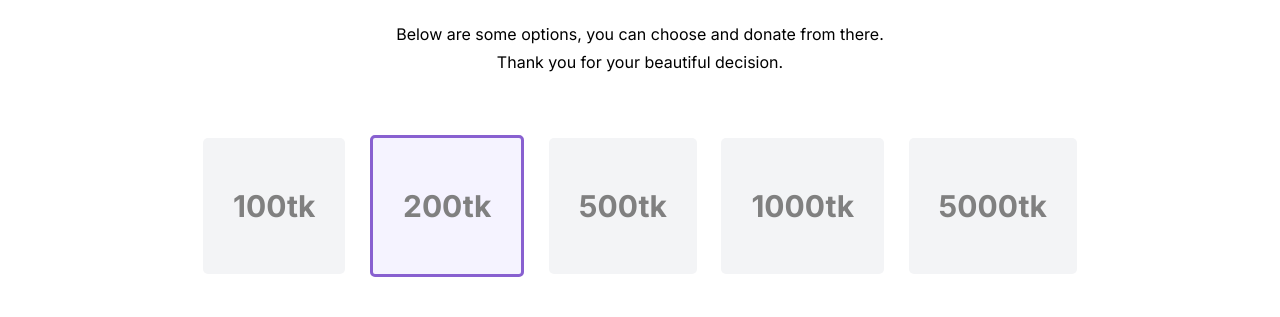
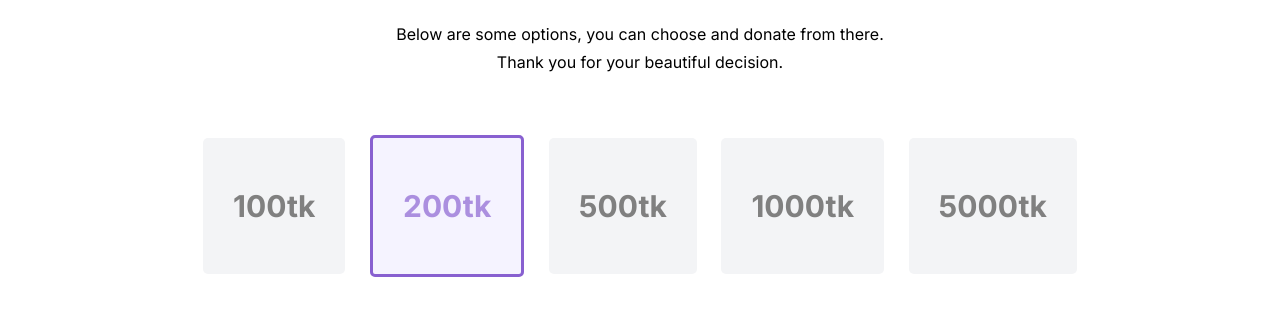
Before and after one commit to ehasanulh1/first-assignment, a plain HTML site: page index.html in a window 1280 px wide. Shown: the part 1020-1337 px from the top of the page. Drawn offline with Linux system fonts and the light colour scheme; a web font is replaced by a local one.

Commit message:
add something

```diff
--- a/style.css
+++ b/style.css
@@ -76,6 +76,7 @@ body {
 }
 
 #border-add {
+    color: #8860d0ad;
     border: 3px solid #8860d0;
     background-color: #F5F3FF;
 }
```
